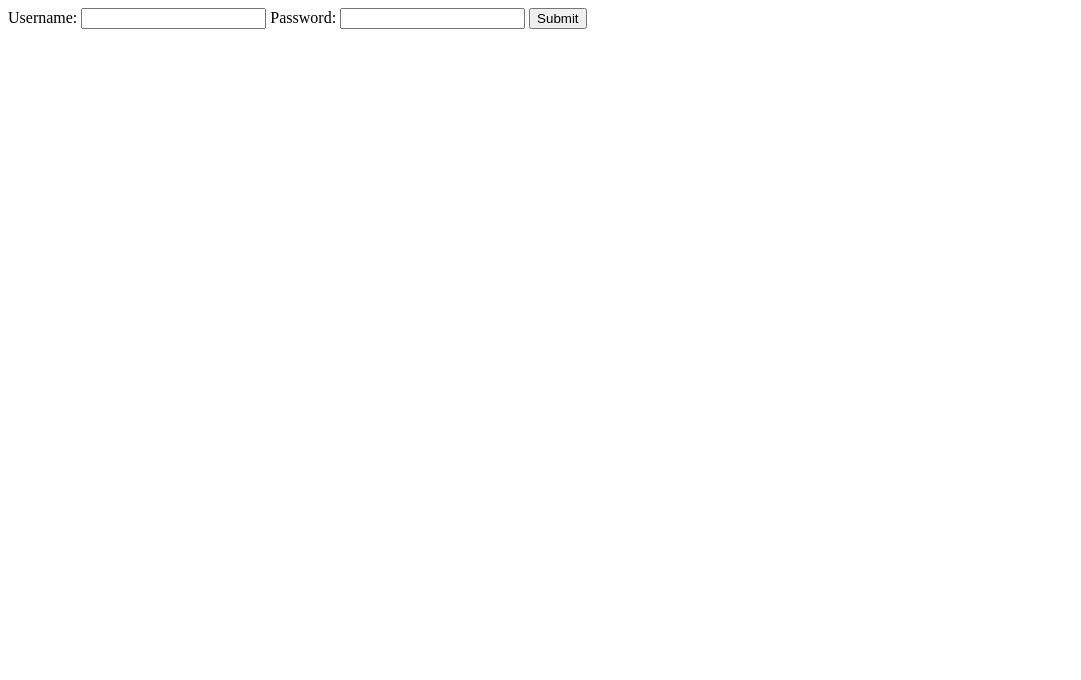
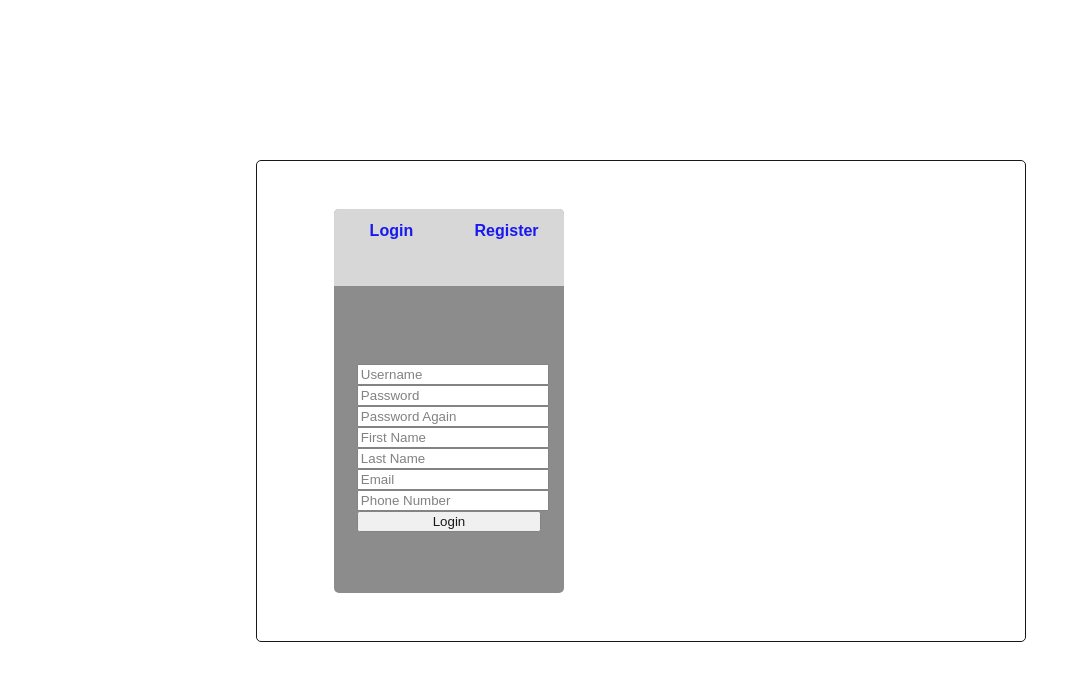
Before and after one commit to vocchiogrosso/M-Directory, a plain HTML site: page index.html in a window 1280 px wide. Shown: the whole page, without its empty margins (0-1081 px from the left). Drawn offline with Linux system fonts and the light colour scheme.

Commit message:
#3
+ Work In Progress

```diff
--- a/index.html
+++ b/index.html
@@ -2,14 +2,30 @@
 <html>
 <head>
     <title>M-Directory</title>
-    <meta http-equiv="refresh" content="5">
-
+    <link rel="Stylesheet" media="screen and (max-width: 899px)" type="text/css" href="index_m.css"/>
+    <link rel="Stylesheet" media="screen and (min-width: 900px)" type="text/css" href="index_d.css"/>
+    <script>/*No Edit*/</script>
 </head>
 <body>
-    <form>
-        Username: <input type="text">
-        Password: <input type="password">
-        <input type="submit" value="Submit"/>
-    </form>
+    <div id="LoginPortal">
+     <div id="LoginPanel">
+        <a href="#"><div id="LTab">
+         <h2>Login</h2>
+        </div></a>
+        <a href="#"><div id="RTab">
+         <h2>Register</h2>
+        </div></a>
+         <form id="CTab" action=""><br>
+          <input class="flex-box" id="A" placeholder="Username"          type="text"         required/> <br>
+          <input class="flex-box" id="B" placeholder="Password"          type="password"     required/> <br>
+          <input class="flex-box" id="C" placeholder="Password Again"    type="password"     required/> <br>
+          <input class="flex-box" id="C" placeholder="First Name"        type="text"         required/> <br>
+          <input class="flex-box" id="C" placeholder="Last Name"         type="text"         required/> <br>
+          <input class="flex-box" id="D" placeholder="Email"             type="email"        required/> <br>
+          <input class="flex-box" id="E" placeholder="Phone Number"      type="Phone"        required/> <br>
+          <input class="flex-box" id="C" value="Login"                   type="submit"/>     <br>
+         </form>
+     </div>
+    </div>
 </body>
 </html>
--- /dev/null
+++ b/index_d.css
@@ -0,0 +1,80 @@
+* {
+    font-family: Arial, Helvetica, sans-serif;
+    text-decoration: none;
+}
+
+body {
+    background-color: white;
+}
+
+@media screen and (min-width: 600px) {
+
+    #LoginPortal {
+     background-color: white;
+     border-radius: 5px;
+     border: .5px solid black;
+     height:60%;
+     left:20%;
+     position: absolute;
+     opacity: 0.9;
+     top:20%;
+     width:60%;
+    }
+
+    #LoginPanel {
+        background-color:gray;;
+        border-radius: 5px;
+        height:80%;
+        left:10%;
+        position: relative;
+        top:10%;
+        width:30%;
+    }
+
+    #LTab {
+        background-color: lightgray;
+        border-top-left-radius: 5px;
+        position:absolute;
+        text-align: center;
+        top:0px;
+        left:0px;
+        height:20%;
+        width:50%;
+    }
+
+    #RTab {
+        background-color: lightgray;
+        border-top-right-radius: 5px;
+        position:absolute;
+        text-align: center;
+        top:0px;
+        left:50%;;
+        height:20%;
+        width:50%;
+    }
+
+    #LTab h2 {
+        font-size:16px;
+    }
+
+    #RTab h2 {
+        font-size:16px;
+    }
+
+    #CTab {
+        align-content: center;
+        border-bottom-left-radius: 5px;
+        border-bottom-right-radius: 5px;
+        position:absolute;
+        top:20%;
+        left:0%;
+        height:80%;
+        width:100%;
+    }
+
+    .flex-box {
+        position: relative;
+        left:10%;
+        width:80%;
+    }
+}
```
Also changed, not shown: index.css (deleted), index_m.css (added).
